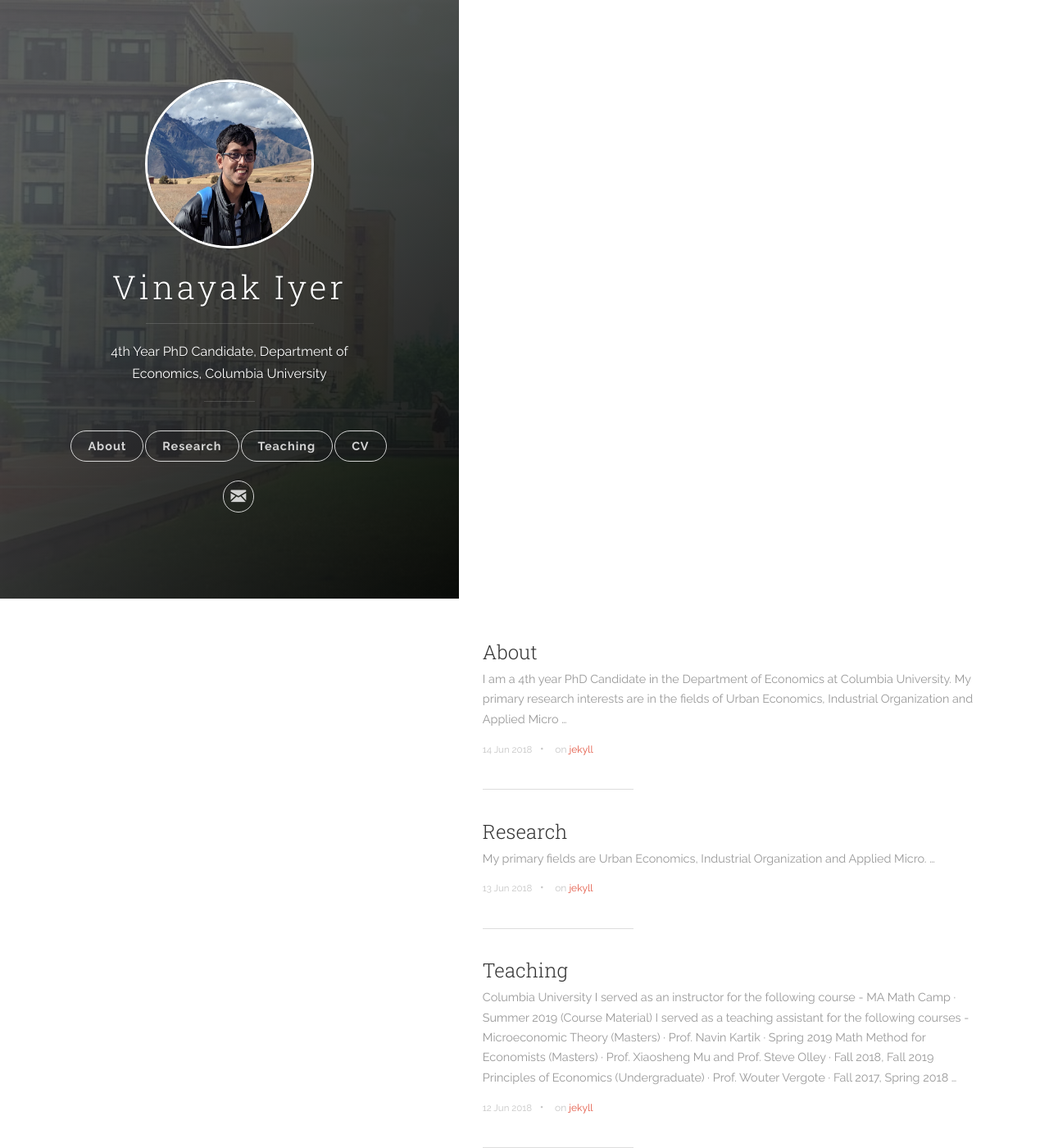
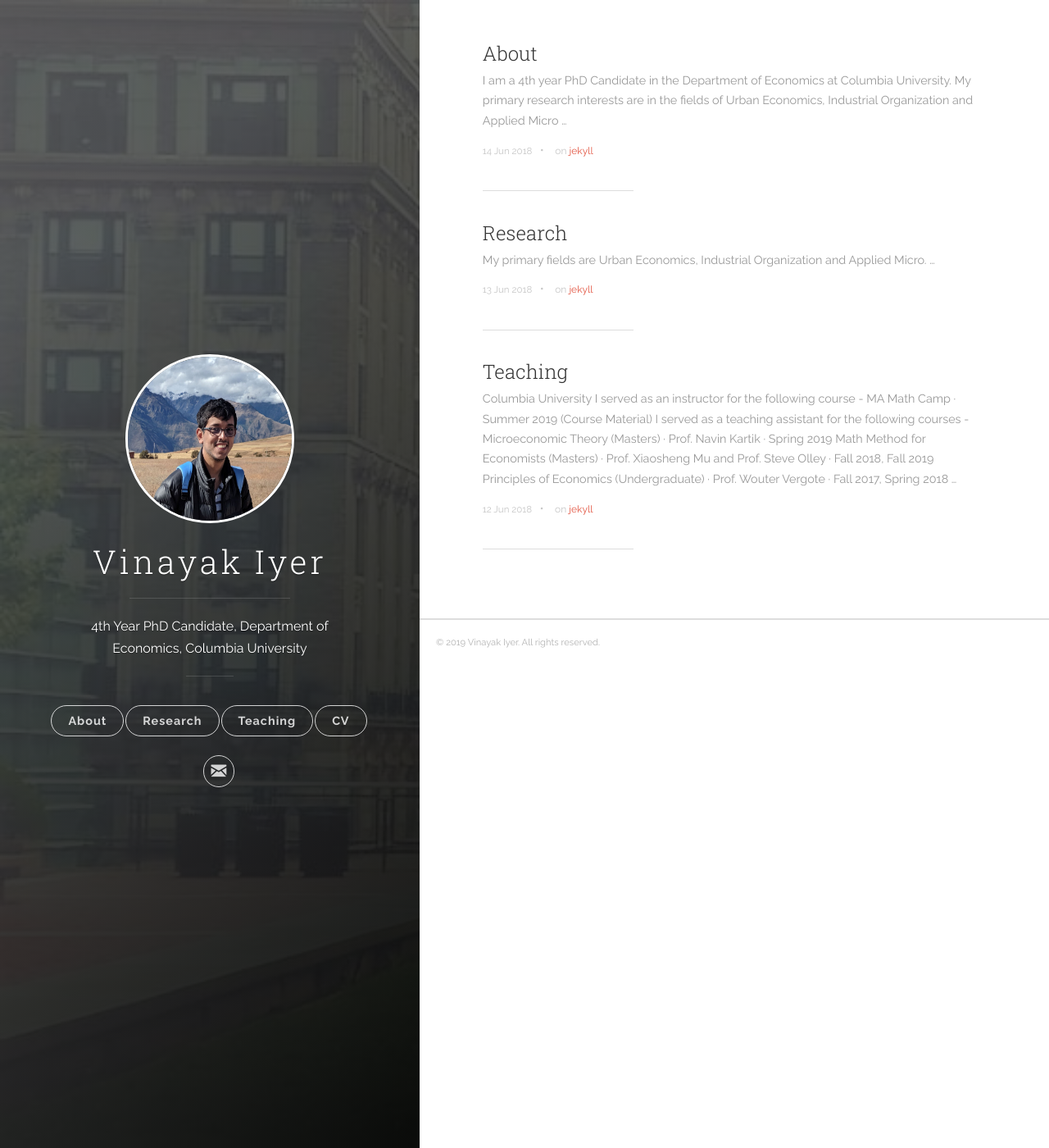
Before and after one commit to vinayakiyer/vinayakiyer.github.io, a Jekyll site: the page built from index.html, in a window 1280 px wide and 1400 px high. Shown: the whole window at 82% size. Built offline with Jekyll 4.4.1, drawn with Linux system fonts in a browser that asks for light colours; the list of posts is cut into pages by our own code.

Commit message:
Update main.scss

```diff
--- a/css/main.scss
+++ b/css/main.scss
@@ -5,25 +5,6 @@
 @import "monokai";
 
 /* Modifications */
-
-.panel-cover {
-   position: relative;
-   padding: 15px;
-   width: 100%;
-   height: 700px;
-}
-
-.panel_cover::before {
-  content: "";
-  position: absolute;
-  top: 0;
-  left: 0;
-  width: 100%;
-  height: 100%;
-  z-index: -1;
-  opacity: .8;
-  background-image: url({{ site.baseurl }}/images/cover-c.jpg);
-}
 
 pre.highlight,
 .highlight pre {
```
